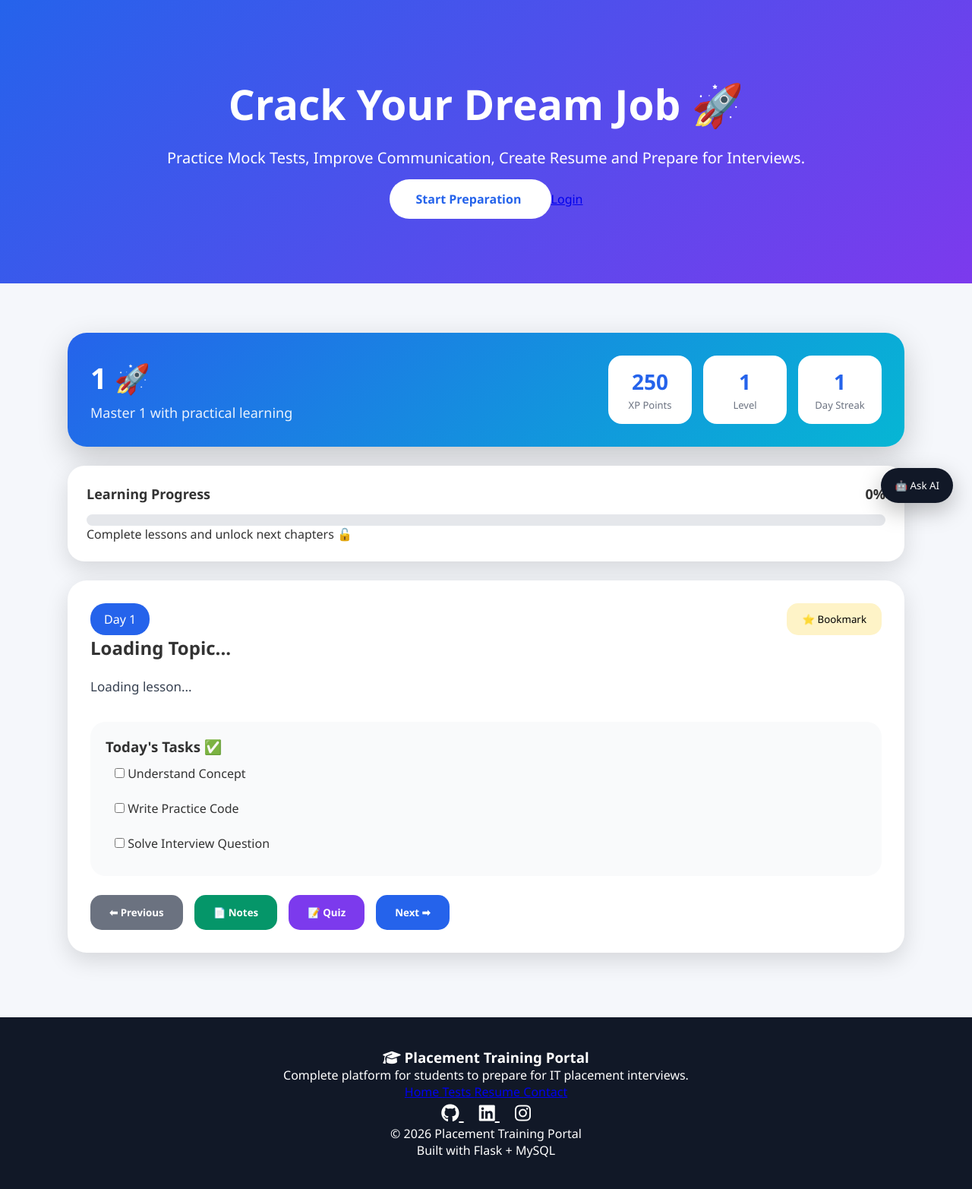
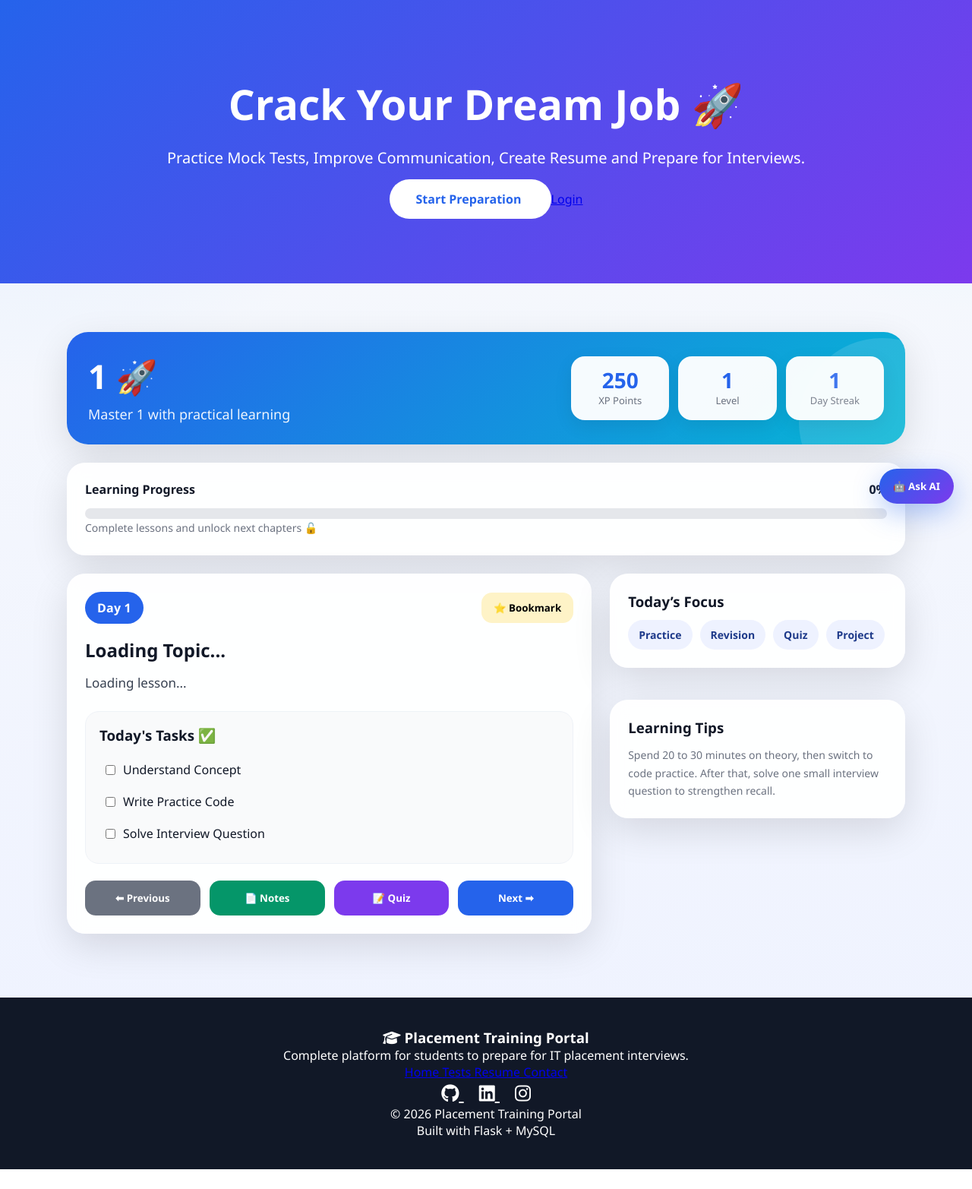
Before and after one commit to adityawalke97-prog/Placement-Project, a Flask app: page /course/1 in a window 1280 px wide. Shown: the part 113-1678 px from the top of the page at 76% size. After the commit the page ends 1652 px from the top, so only its background shows below. Run offline with Flask 3, Linux system fonts and the light colour scheme; data that the repository does not hold is empty; some libraries are stand-ins or nearby versions.

Commit message:
Update course.html

```diff
--- a/templates/course.html
+++ b/templates/course.html
@@ -6,111 +6,135 @@
 
 {% block css %}
 <style>
-html, body {
-  width: 100%;
-  overflow-x: hidden;
+* { box-sizing: border-box; }
+
+:root {
+  --primary: #2563eb;
+  --primary2: #06b6d4;
+  --success: #10b981;
+  --purple: #7c3aed;
+  --gray900: #111827;
+  --gray700: #374151;
+  --gray500: #6b7280;
+  --gray200: #e5e7eb;
+  --card: rgba(255,255,255,.92);
+  --shadow: 0 16px 50px rgba(0,0,0,.12);
 }
 
-* {
-  box-sizing: border-box;
+body {
+  background:
+    radial-gradient(circle at top left, #dbeafe 0, transparent 30%),
+    radial-gradient(circle at top right, #cffafe 0, transparent 25%),
+    linear-gradient(180deg, #f8fafc, #eef2ff);
+  color: var(--gray900);
 }
 
 .course-wrapper {
   max-width: 1200px;
   margin: auto;
-  padding: 25px;
-  font-family: 'Segoe UI', sans-serif;
+  padding: 24px;
+  font-family: 'Segoe UI', system-ui, sans-serif;
 }
 
-/* HEADER */
 .course-header {
-  display: flex;
-  justify-content: space-between;
+  display: grid;
+  grid-template-columns: 1.5fr 1fr;
+  gap: 18px;
   align-items: center;
-  background: linear-gradient(135deg, #2563eb, #06b6d4);
+  background: linear-gradient(135deg, var(--primary), var(--primary2));
   color: white;
-  padding: 30px;
-  border-radius: 25px;
-  box-shadow: 0 15px 40px #0003;
-  gap: 20px;
+  padding: 28px;
+  border-radius: 28px;
+  box-shadow: var(--shadow);
+  position: relative;
+  overflow: hidden;
+}
+
+.course-header::after {
+  content: "";
+  position: absolute;
+  inset: auto -80px -80px auto;
+  width: 220px;
+  height: 220px;
+  background: rgba(255,255,255,.12);
+  border-radius: 50%;
 }
 
 .course-header h1 {
-  font-size: 38px;
-  margin: 0;
+  font-size: clamp(30px, 4vw, 44px);
+  margin: 0 0 8px;
 }
 
 .course-header p {
-  opacity: .9;
+  margin: 0;
+  opacity: .92;
   font-size: 18px;
-  margin-top: 8px;
 }
 
-/* STATS */
 .stats {
-  display: flex;
-  gap: 15px;
-  flex-wrap: wrap;
+  display: grid;
+  grid-template-columns: repeat(3, 1fr);
+  gap: 12px;
 }
 
 .stat {
-  background: white;
-  color: #111827;
-  padding: 15px 20px;
+  background: rgba(255,255,255,.96);
+  color: var(--gray900);
+  padding: 16px 14px;
   border-radius: 18px;
-  min-width: 110px;
   text-align: center;
+  box-shadow: 0 8px 25px rgba(0,0,0,.08);
 }
 
 .stat b {
   display: block;
   font-size: 28px;
-  color: #2563eb;
+  color: var(--primary);
+  line-height: 1.1;
 }
 
 .stat span {
   font-size: 13px;
-  color: #6b7280;
+  color: var(--gray500);
 }
 
-/* PROGRESS */
-.progress-card {
-  margin-top: 25px;
-  background: white;
-  padding: 25px;
-  border-radius: 22px;
-  box-shadow: 0 10px 30px #0002;
+.progress-card, .learning-box, .side-card {
+  margin-top: 24px;
+  background: var(--card);
+  backdrop-filter: blur(10px);
+  padding: 24px;
+  border-radius: 24px;
+  box-shadow: var(--shadow);
 }
 
 .progress-title {
   display: flex;
   justify-content: space-between;
-  font-size: 18px;
-  font-weight: 600;
+  gap: 12px;
+  font-size: 16px;
+  font-weight: 700;
 }
 
 .progress-container {
-  height: 15px;
+  height: 14px;
   background: #e5e7eb;
-  border-radius: 20px;
+  border-radius: 999px;
   overflow: hidden;
-  margin-top: 15px;
+  margin-top: 14px;
 }
 
 .progress-fill {
   height: 100%;
   width: 0%;
-  background: linear-gradient(90deg, #2563eb, #10b981);
-  transition: .5s;
+  background: linear-gradient(90deg, var(--primary), var(--success));
+  transition: width .45s ease;
 }
 
-/* LEARNING */
-.learning-box {
-  margin-top: 25px;
-  background: white;
-  padding: 30px;
-  border-radius: 25px;
-  box-shadow: 0 10px 30px #0002;
+.learning-grid {
+  display: grid;
+  grid-template-columns: 1.6fr .9fr;
+  gap: 24px;
+  align-items: start;
 }
 
 .day-title {
@@ -118,229 +142,211 @@ html, body {
   justify-content: space-between;
   align-items: center;
   gap: 12px;
+  margin-bottom: 18px;
 }
 
 .day-badge {
-  background: #2563eb;
+  background: var(--primary);
   color: white;
-  padding: 10px 18px;
-  border-radius: 20px;
+  padding: 10px 16px;
+  border-radius: 999px;
+  font-weight: 700;
+  letter-spacing: .2px;
 }
 
-.bookmark-btn {
+.bookmark-btn, .icon-btn {
   border: none;
   background: #fef3c7;
-  padding: 12px 20px;
-  border-radius: 15px;
+  padding: 11px 16px;
+  border-radius: 14px;
+  cursor: pointer;
+  font-weight: 600;
+  transition: transform .2s ease, box-shadow .2s ease;
+}
+
+.bookmark-btn:hover, .icon-btn:hover, .btn:hover {
+  transform: translateY(-2px);
+}
+
+.notes {
+  margin-top: 12px;
+  font-size: 17px;
+  line-height: 1.8;
+  color: var(--gray700);
+}
+
+.notes h3 { margin-top: 0; color: var(--gray900); }
+
+.task-box {
+  margin-top: 22px;
+  background: #f9fafb;
+  padding: 18px;
+  border-radius: 18px;
+  border: 1px solid #eef2f7;
+}
+
+.task-box h3 {
+  margin-top: 0;
+  margin-bottom: 12px;
+}
+
+.task-box label {
+  display: flex;
+  gap: 10px;
+  align-items: center;
+  padding: 10px 8px;
   cursor: pointer;
 }
 
-.notes {
-  margin-top: 20px;
-  font-size: 17px;
-  line-height: 1.8;
-  color: #374151;
-  overflow-wrap: anywhere;
+.sidebar {
+  display: grid;
+  gap: 18px;
 }
 
-/* TASK */
-.task-box {
-  margin-top: 30px;
-  background: #f9fafb;
-  padding: 20px;
-  border-radius: 20px;
+.side-card h3 {
+  margin-top: 0;
+  margin-bottom: 12px;
 }
 
-.task-box label {
-  display: block;
-  padding: 12px;
-  cursor: pointer;
+.muted {
+  color: var(--gray500);
+  font-size: 14px;
+  line-height: 1.7;
 }
 
-/* BUTTONS */
+.pill-list {
+  display: flex;
+  flex-wrap: wrap;
+  gap: 10px;
+}
+
+.pill {
+  display: inline-flex;
+  align-items: center;
+  gap: 8px;
+  padding: 10px 14px;
+  border-radius: 999px;
+  background: #eef2ff;
+  color: #1e3a8a;
+  font-size: 14px;
+  font-weight: 600;
+}
+
 .buttons {
-  display: flex;
-  gap: 15px;
-  margin-top: 25px;
-  flex-wrap: wrap;
+  display: grid;
+  grid-template-columns: repeat(4, 1fr);
+  gap: 12px;
+  margin-top: 22px;
 }
 
 .btn {
-  padding: 14px 25px;
+  padding: 14px 18px;
   border: none;
-  border-radius: 15px;
+  border-radius: 14px;
   cursor: pointer;
-  font-weight: 600;
+  font-weight: 700;
+  transition: transform .2s ease, filter .2s ease;
 }
 
-.next {
-  background: #2563eb;
-  color: white;
+.btn:active { transform: scale(.98); }
+
+.next { background: var(--primary); color: white; }
+.prev { background: #6b7280; color: white; }
+.quiz { background: var(--purple); color: white; }
+.download { background: #059669; color: white; }
+
+.certificate {
+  display: none;
+  margin-top: 26px;
+  text-align: center;
+  background: linear-gradient(180deg, #ffffff, #f8fafc);
+  border: 1px solid #e5e7eb;
+  border-radius: 24px;
+  padding: 26px;
+  box-shadow: var(--shadow);
 }
 
-.prev {
-  background: #6b7280;
-  color: white;
-}
-
-.quiz {
-  background: #7c3aed;
-  color: white;
-}
-
-.download {
-  background: #059669;
-  color: white;
-}
-
-/* AI BUTTON */
 .ai-button {
   position: fixed;
-  right: 25px;
-  bottom: 25px;
+  right: 24px;
+  bottom: 24px;
   border: none;
-  background: #111827;
+  background: linear-gradient(135deg, var(--primary), var(--purple));
   color: white;
   padding: 14px 18px;
   border-radius: 999px;
+  box-shadow: 0 12px 35px rgba(37,99,235,.35);
   cursor: pointer;
-  box-shadow: 0 10px 30px #0004;
-  z-index: 999;
+  font-weight: 700;
+  z-index: 50;
 }
 
-/* DESKTOP */
-@media (min-width: 1024px) {
-  .course-wrapper {
-    padding: 25px;
+#aiBox {
+  display: none;
+  position: fixed;
+  right: 24px;
+  bottom: 84px;
+  background: white;
+  width: min(92vw, 360px);
+  padding: 18px;
+  border-radius: 20px;
+  box-shadow: 0 20px 60px rgba(0,0,0,.18);
+  z-index: 60;
 }
 
-  .course-header {
-    flex-direction: row;
+#aiBox h3 {
+  display: flex;
+  justify-content: space-between;
+  align-items: center;
+  margin: 0 0 12px;
 }
 
-  .stats {
-    flex-direction: row;
-    justify-content: flex-end;
+#aiReply {
+  background: #f9fafb;
+  border: 1px solid #e5e7eb;
+  padding: 12px;
+  border-radius: 14px;
+  min-height: 92px;
+  line-height: 1.6;
+  color: var(--gray700);
+}
+
+#aiQuestion {
+  width: 100%;
+  padding: 11px 12px;
+  margin-top: 10px;
+  border-radius: 12px;
+  border: 1px solid #d1d5db;
+  outline: none;
+}
+
+#aiQuestion:focus {
+  border-color: var(--primary);
+  box-shadow: 0 0 0 3px rgba(37,99,235,.12);
+}
+
+@media (max-width: 980px) {
+  .course-header,
+  .learning-grid {
+    grid-template-columns: 1fr;
   }
 
   .buttons {
-    flex-direction: row;
-    justify-content: flex-start;
-  }
-
-  #aiBox {
-    width: 330px;
+    grid-template-columns: 1fr 1fr;
   }
 }
 
-/* TABLET */
-@media (min-width: 768px) and (max-width: 1023px) {
-  .course-wrapper {
-    padding: 18px;
-  }
-
-  .course-header {
-    flex-direction: column;
-    align-items: flex-start;
-  }
-
-  .stats {
-    width: 100%;
-  }
-
-  .stat {
-    min-width: 140px;
-  }
-
-  .buttons {
-    flex-direction: row;
-  }
-
-  #aiBox {
-    width: 320px;
-  }
-}
-
-/* MOBILE */
-@media (max-width: 767px) {
-  .course-wrapper {
-    padding: 12px;
-  }
-
-  .course-header {
-    flex-direction: column;
-    align-items: flex-start;
-    padding: 20px;
-    border-radius: 18px;
-  }
-
-  .course-header h1 {
-    font-size: 26px;
-    line-height: 1.2;
-  }
-
-  .course-header p {
-    font-size: 15px;
-  }
-
-  .stats {
-    width: 100%;
-    flex-direction: column;
-    gap: 10px;
-  }
-
-  .stat {
-    min-width: 100%;
-  }
-
-  .progress-card,
-  .learning-box {
-    padding: 18px;
-    border-radius: 18px;
-  }
-
-  .progress-title {
-    font-size: 15px;
-  }
-
-  .day-title {
-    flex-direction: column;
-    align-items: flex-start;
-  }
-
-  .bookmark-btn,
-  .btn {
-    width: 100%;
-  }
-
-  .buttons {
-    flex-direction: column;
-  }
-
-  .notes {
-    font-size: 16px;
-    line-height: 1.7;
-  }
-
-  .ai-button {
-    right: 12px;
-    bottom: 12px;
-    padding: 12px 16px;
-  }
-
-  #aiBox {
-    width: calc(100% - 24px) !important;
-    right: 12px !important;
-    left: 12px !important;
-    bottom: 72px !important;
-  }
+@media (max-width: 640px) {
+  .course-wrapper { padding: 14px; }
+  .course-header, .progress-card, .learning-box, .side-card { padding: 18px; }
+  .stats { grid-template-columns: 1fr; }
+  .buttons { grid-template-columns: 1fr; }
 }
 </style>
 {% endblock %}
 
 {% block content %}
 <div class="course-wrapper">
-
   <div class="course-header">
     <div>
       <h1>{{ course_name }} 🚀</h1>
@@ -352,12 +358,10 @@ html, body {
         <b id="xp">250</b>
         <span>XP Points</span>
       </div>
-
       <div class="stat">
         <b id="level">1</b>
         <span>Level</span>
       </div>
-
       <div class="stat">
         <b id="streak">1</b>
         <span>Day Streak</span>
@@ -370,14 +374,13 @@ html, body {
       <span>Learning Progress</span>
       <span id="progressText">0%</span>
     </div>
-
     <div class="progress-container">
       <div id="progressBar" class="progress-fill"></div>
     </div>
-
-    <p>Complete lessons and unlock next chapters 🔓</p>
+    <p class="muted" style="margin-bottom:0;">Complete lessons and unlock next chapters 🔓</p>
   </div>
 
+  <div class="learning-grid">
     <div class="learning-box">
       <div class="day-title">
         <span class="day-badge" id="dayNumber">Day 1</span>
@@ -385,7 +388,6 @@ html, body {
       </div>
 
       <h2 id="topicTitle">Loading Topic...</h2>
-
       <div id="lessonContent" class="notes">Loading lesson...</div>
 
       <div class="task-box">
@@ -402,141 +404,95 @@ html, body {
         <button class="btn next" onclick="nextDay()">Next ➡</button>
       </div>
 
-    <div id="certificate" style="display:none; margin-top:30px; text-align:center;">
+      <div id="certificate" class="certificate">
         <h2>🏆 Congratulations</h2>
         <p>You completed {{ course_name }}</p>
         <button class="btn download" onclick="generateCertificate()">Download Certificate</button>
       </div>
     </div>
 
+    <div class="sidebar">
+      <div class="side-card">
+        <h3>Today’s Focus</h3>
+        <div class="pill-list">
+          <span class="pill">Practice</span>
+          <span class="pill">Revision</span>
+          <span class="pill">Quiz</span>
+          <span class="pill">Project</span>
+        </div>
+      </div>
+
+      <div class="side-card">
+        <h3>Learning Tips</h3>
+        <p class="muted">
+          Spend 20 to 30 minutes on theory, then switch to code practice.
+          After that, solve one small interview question to strengthen recall.
+        </p>
+      </div>
+    </div>
+  </div>
+</div>
+
 <button class="ai-button" onclick="openAI()">🤖 Ask AI</button>
 
-  <div id="aiBox" style="display:none; position:fixed; right:25px; bottom:90px; background:white; width:330px; padding:20px; border-radius:20px; box-shadow:0 10px 40px #0004; z-index:1000;">
-    <h3 style="display:flex; justify-content:space-between; align-items:center;">
-      <span>🤖 AI Assistant</span>
-      <span onclick="closeAI()" style="cursor:pointer;">✖</span>
-    </h3>
-
-    <div id="aiReply">Hello 👋<br>Ask your doubt.</div>
-
-    <input id="aiQuestion" placeholder="Ask question..." style="width:100%; padding:10px; margin-top:10px; border-radius:10px; border:1px solid #ddd;">
-
-    <button onclick="askAI()" class="btn next" style="margin-top:10px; width:100%;">Send</button>
-  </div>
-
+<div id="aiBox">
+  <h3>🤖 AI Assistant <span onclick="closeAI()" style="cursor:pointer;">✖</span></h3>
+  <div id="aiReply">Hello 👋 Ask your doubt.</div>
+  <input id="aiQuestion" placeholder="Ask question...">
+  <button onclick="askAI()" class="btn next" style="margin-top:10px;width:100%;">Send</button>
 </div>
 {% endblock %}
 
 {% block scripts %}
 <script>
-const courseName = "{{ course_name }}";
-const totalDays = Number("{{ day_count }}") || 30;
+const courseName = {{ course_name|tojson }};
+const totalDays = Number({{ day_count|tojson }}) || 30;
 
 let currentDay = Number(localStorage.getItem(courseName + "_day")) || 1;
 let xp = Number(localStorage.getItem(courseName + "_xp")) || 250;
 let streak = Number(localStorage.getItem(courseName + "_streak")) || 1;
-let bookmarks = JSON.parse(localStorage.getItem(courseName + "_bookmarks")) || [];
+let bookmarks = JSON.parse(localStorage.getItem(courseName + "_bookmarks") || "[]");
 
 const lessons = {
-  1: {
-    title: "Introduction & Setup",
-    content: `
-      <h3>Welcome to ${courseName}</h3>
-      <p>Today you will understand the course roadmap.</p>
-      <ul>
-        <li>Install required tools</li>
-        <li>Understand basics</li>
-        <li>Create first practice program</li>
-      </ul>
-    `
-  },
-  2: {
-    title: "Variables and Data Types",
-    content: `
-      <h3>Variables</h3>
-      <p>Learn how data is stored inside programs.</p>
-      <ul>
-        <li>Variables</li>
-        <li>Data Types</li>
-        <li>Memory Concept</li>
-      </ul>
-    `
-  },
-  3: {
-    title: "Operators and Conditions",
-    content: `
-      <h3>Decision Making</h3>
-      <p>Control program flow using operators.</p>
-      <ul>
-        <li>Arithmetic Operators</li>
-        <li>Logical Operators</li>
-        <li>If Else Statement</li>
-      </ul>
-    `
-  },
-  4: {
-    title: "Loops",
-    content: `
-      <h3>Iteration Concept</h3>
-      <p>Repeat tasks using loops.</p>
-      <ul>
-        <li>For Loop</li>
-        <li>While Loop</li>
-        <li>Nested Loop</li>
-      </ul>
-    `
-  },
-  5: {
-    title: "Functions",
-    content: `
-      <h3>Reusable Code</h3>
-      <p>Create modular and clean programs.</p>
-      <ul>
-        <li>Function Creation</li>
-        <li>Parameters</li>
-        <li>Return Values</li>
-      </ul>
-    `
+  1: { title: "Introduction & Setup", content: `<h3>Welcome to ${courseName}</h3><p>Today you will understand the course roadmap.</p><ul><li>Install required tools</li><li>Understand basics</li><li>Create first practice program</li></ul>` },
+  2: { title: "Variables and Data Types", content: `<h3>Variables</h3><p>Learn how data is stored inside programs.</p><ul><li>Variables</li><li>Data Types</li><li>Memory Concept</li></ul>` },
+  3: { title: "Operators and Conditions", content: `<h3>Decision Making</h3><p>Control program flow using operators.</p><ul><li>Arithmetic Operators</li><li>Logical Operators</li><li>If Else Statement</li></ul>` },
+  4: { title: "Loops", content: `<h3>Iteration Concept</h3><p>Repeat tasks using loops.</p><ul><li>For Loop</li><li>While Loop</li><li>Nested Loop</li></ul>` },
+  5: { title: "Functions", content: `<h3>Reusable Code</h3><p>Create modular and clean programs.</p><ul><li>Function Creation</li><li>Parameters</li><li>Return Values</li></ul>` }
+};
+
+function syncStats() {
+  document.getElementById("xp").innerText = xp;
+  document.getElementById("streak").innerText = streak;
+  document.getElementById("level").innerText = Math.floor(xp / 500) + 1;
+  localStorage.setItem(courseName + "_xp", xp);
+  localStorage.setItem(courseName + "_streak", streak);
 }
-};
 
 function loadLesson() {
   localStorage.setItem(courseName + "_day", currentDay);
+  const percentage = Math.min(100, Math.floor((currentDay / totalDays) * 100));
+  document.getElementById("progressBar").style.width = percentage + "%";
+  document.getElementById("progressText").innerText = percentage + "%";
+  document.getElementById("dayNumber").innerText = "Day " + currentDay;
 
-  let percentage = Math.floor((currentDay / totalDays) * 100);
-  percentage = Math.min(100, percentage);
+  const lesson = lessons[currentDay];
+  document.getElementById("topicTitle").innerText = lesson ? lesson.title : `Advanced Practice Day ${currentDay}`;
+  document.getElementById("lessonContent").innerHTML = lesson ? lesson.content : `<h3>Real World Practice</h3><p>Solve projects and interview problems.</p>`;
 
-  document.getElementById("progressBar").style.width = percentage + "%";
-  document.getElementById("progressText").innerHTML = percentage + "%";
-  document.getElementById("dayNumber").innerHTML = "Day " + currentDay;
-
-  if (lessons[currentDay]) {
-    document.getElementById("topicTitle").innerHTML = lessons[currentDay].title;
-    document.getElementById("lessonContent").innerHTML = lessons[currentDay].content;
-  } else {
-    document.getElementById("topicTitle").innerHTML = "Advanced Practice Day " + currentDay;
-    document.getElementById("lessonContent").innerHTML = `
-      <h3>Real World Practice</h3>
-      <p>Solve projects and interview problems.</p>
-    `;
-  }
-
-  document.getElementById("xp").innerHTML = xp;
-  document.getElementById("streak").innerHTML = streak;
-  document.getElementById("level").innerHTML = Math.floor(xp / 500) + 1;
-  checkCourseComplete();
+  if (currentDay >= totalDays) document.getElementById("certificate").style.display = "block";
+  syncStats();
 }
 
 function increaseXP() {
   xp += 50;
   streak += 1;
-  localStorage.setItem(courseName + "_xp", xp);
-  localStorage.setItem(courseName + "_streak", streak);
+  syncStats();
 }
 
 function nextDay() {
   if (currentDay < totalDays) {
-    currentDay++;
+    currentDay += 1;
     increaseXP();
     loadLesson();
   } else {
@@ -547,7 +503,7 @@ function nextDay() {
 
 function previousDay() {
   if (currentDay > 1) {
-    currentDay--;
+    currentDay -= 1;
     loadLesson();
   }
 }
@@ -556,41 +512,28 @@ document.querySelectorAll(".task").forEach(task => {
   task.addEventListener("change", function () {
     if (this.checked) {
       xp += 10;
-      localStorage.setItem(courseName + "_xp", xp);
-      document.getElementById("xp").innerHTML = xp;
+      syncStats();
     }
   });
 });
 
 function bookmarkLesson() {
-  let title = lessons[currentDay]?.title || "Day " + currentDay;
-
+  const title = lessons[currentDay]?.title || "Day " + currentDay;
   if (!bookmarks.includes(title)) {
     bookmarks.push(title);
+    localStorage.setItem(courseName + "_bookmarks", JSON.stringify(bookmarks));
     alert("⭐ Added to Bookmark");
   } else {
     alert("Already Bookmarked");
   }
-
-  localStorage.setItem(courseName + "_bookmarks", JSON.stringify(bookmarks));
 }
 
 function downloadNotes() {
-  let title = document.getElementById("topicTitle").innerText;
-  let notes = document.getElementById("lessonContent").innerText;
-
-  let text = `
-${courseName}
-
-${title}
-
-${notes}
-
-Generated by Placement Training Portal
-`;
-
-  let file = new Blob([text], { type: "text/plain" });
-  let link = document.createElement("a");
+  const title = document.getElementById("topicTitle").innerText;
+  const notes = document.getElementById("lessonContent").innerText;
+  const text = `${courseName}\n\n${title}\n\n${notes}\n\nGenerated by Placement Training Portal\n`;
+  const file = new Blob([text], { type: "text/plain" });
+  const link = document.createElement("a");
   link.href = URL.createObjectURL(file);
   link.download = title + ".txt";
   link.click();
@@ -609,30 +552,25 @@ function closeAI() {
 }
 
 function askAI() {
-  let question = document.getElementById("aiQuestion").value.trim();
-
-  if (question === "") {
+  const input = document.getElementById("aiQuestion");
+  const question = input.value.trim();
+  if (!question) {
     alert("Please enter your question");
     return;
   }
 
   document.getElementById("aiReply").innerHTML = `
-    <b>You:</b> ${question}
+    <b>You:</b> ${escapeHtml(question)}
     <br><br>
-    <span>🤖 AI:</span>
-    <br>
-    Keep practicing this topic daily. Understand the concept, write code examples and solve interview questions.
+    <b>AI:</b> Keep practicing this topic daily. Understand the concept, write code examples, and solve interview questions.
   `;
-
-  document.getElementById("aiQuestion").value = "";
+  input.value = "";
 }
 
 function generateCertificate() {
-  let certificateText = `
-================================
-
+  const certificateText =
+`================================
 CERTIFICATE OF COMPLETION
-
 ================================
 
 Congratulations!
@@ -652,9 +590,8 @@ ${new Date().toLocaleDateString()}
 
 ================================
 `;
-
-  let blob = new Blob([certificateText], { type: "text/plain" });
-  let link = document.createElement("a");
+  const blob = new Blob([certificateText], { type: "text/plain" });
+  const link = document.createElement("a");
   link.href = URL.createObjectURL(blob);
   link.download = courseName + "_Certificate.txt";
   link.click();
@@ -663,39 +600,23 @@ ${new Date().toLocaleDateString()}
 function saveProgress() {
   fetch("/save-progress", {
     method: "POST",
-    headers: {
-      "Content-Type": "application/json"
-    },
+    headers: { "Content-Type": "application/json" },
     body: JSON.stringify({
       course: courseName,
       day: currentDay,
       xp: xp,
       streak: streak
     })
-  })
-    .then(response => response.json())
-    .then(data => console.log("Progress Saved", data))
-    .catch(error => console.log("Save Error", error));
+  }).catch(() => {});
 }
 
-function checkCourseComplete() {
-  if (currentDay >= totalDays) {
-    document.getElementById("certificate").style.display = "block";
-  }
+function escapeHtml(str) {
+  return str.replace(/[&<>"']/g, m => ({
+    "&": "&amp;", "<": "&lt;", ">": "&gt;", "\"": "&quot;", "'": "&#39;"
+  }[m]));
 }
 
+setInterval(saveProgress, 30000);
 loadLesson();
-setInterval(saveProgress, 30000);
-
-document.querySelectorAll(".btn").forEach(button => {
-  button.addEventListener("mouseenter", () => {
-    button.style.transform = "translateY(-3px)";
-    button.style.transition = ".3s";
-  });
-
-  button.addEventListener("mouseleave", () => {
-    button.style.transform = "translateY(0)";
-  });
-});
 </script>
 {% endblock %}
```
Lines whose indentation alone changed are shown as unchanged.
